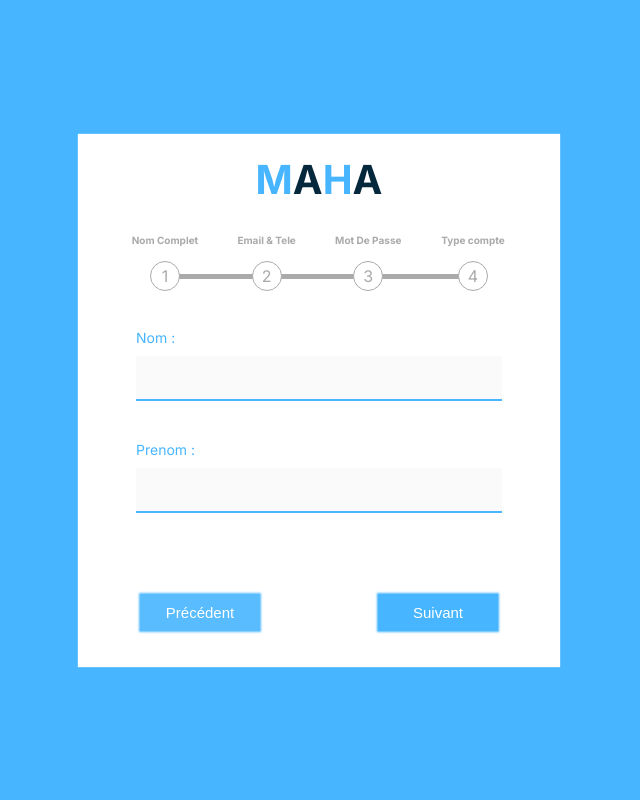
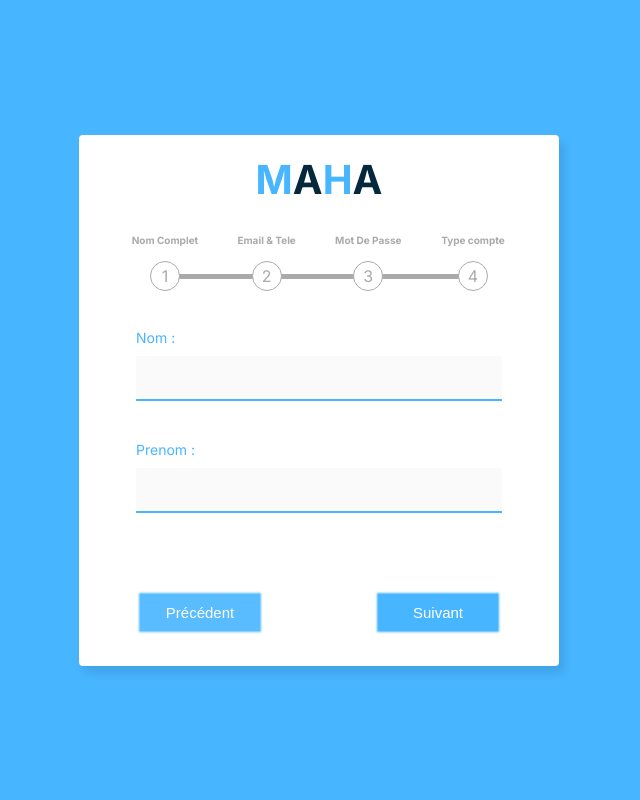
Before and after one commit to AboubakerIdHamide/MAHA, a PHP site: page /register.html in a window 1280 px wide. Shown: the whole page, without its empty margins (321-961 px from the left). Run offline with PHP 8.4, Linux system fonts and the light colour scheme.

Commit message:
nothing ghir wahd chwi t css khhh

```diff
--- a/css/login.css
+++ b/css/login.css
@@ -62,10 +62,14 @@ body{
     max-width: 430px;
     width: 100%;
     background-color: #fff;
-    border-radius: 10px;
     box-shadow: 5px 7px 10px rgba(0, 0, 0, 0.1);
     overflow: hidden;
     margin: 0 20px;
+    border-radius: 4px;
+    -webkit-border-radius: 4px;
+    -moz-border-radius: 4px;
+    -ms-border-radius: 4px;
+    -o-border-radius: 4px;
 }
 
 .container .form{
--- a/css/register.css
+++ b/css/register.css
@@ -88,12 +88,17 @@ ul{
     padding: 20px;
     width: 480px;
     max-width: 100%;
-    box-shadow: 0 0 1px 1px #fff;
+    box-shadow: 5px 7px 10px rgba(0, 0, 0, 0.1);
     display: flex;
     flex-direction: column;
     justify-content: center;
     align-items: center;
     background-color: #fff;
+    border-radius: 4px;
+    -webkit-border-radius: 4px;
+    -moz-border-radius: 4px;
+    -ms-border-radius: 4px;
+    -o-border-radius: 4px;
 }
 
 .main-form-heading{
```
